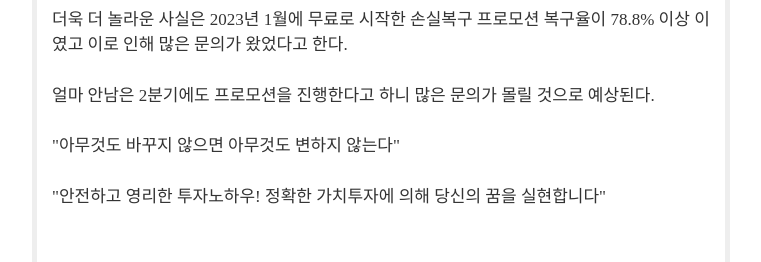
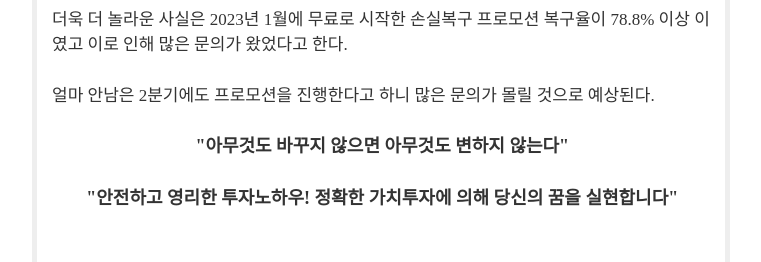
Before and after one commit to euntti/newstest, a React (Create React App) app: page /news in a window 1280 px wide. Shown: the part 2000-2262 px from the top of the page, without its empty margins (259-1020 px from the left). Built offline with nearby package versions, Linux system fonts and the light colour scheme; no server answers.

Commit message:
폰트정정

```diff
--- a/src/Main2.css
+++ b/src/Main2.css
@@ -117,6 +117,11 @@ table {
 .mainhead{
   font-weight: bold;
   font-size: 13px;
+  text-align: center;
+}
+.mainhead2{
+  font-weight: bold;
+  font-size: 18px;
   text-align: center;
 }
 .content .imgbox {
--- a/src/Main2.js
+++ b/src/Main2.js
@@ -199,12 +199,12 @@ function Main2() {
                 얼마 안남은 2분기에도 프로모션을 진행한다고 하니 많은 문의가 몰릴 것으로 예상된다.
                 <br />
               </p>
-              <p>
-                "아무것도 바꾸지 않으면 아무것도 변하지 않는다"
+              <p class="mainhead2">
+                <b>"아무것도 바꾸지 않으면 아무것도 변하지 않는다"</b>
                 <br />
               </p>
-              <p>
-                "안전하고 영리한 투자노하우! 정확한 가치투자에 의해 당신의 꿈을 실현합니다"
+              <p class="mainhead2">
+                <b>"안전하고 영리한 투자노하우! 정확한 가치투자에 의해 당신의 꿈을 실현합니다"</b>
                 <br />
               </p>
               {/* <p class="imgbox banner">
```
